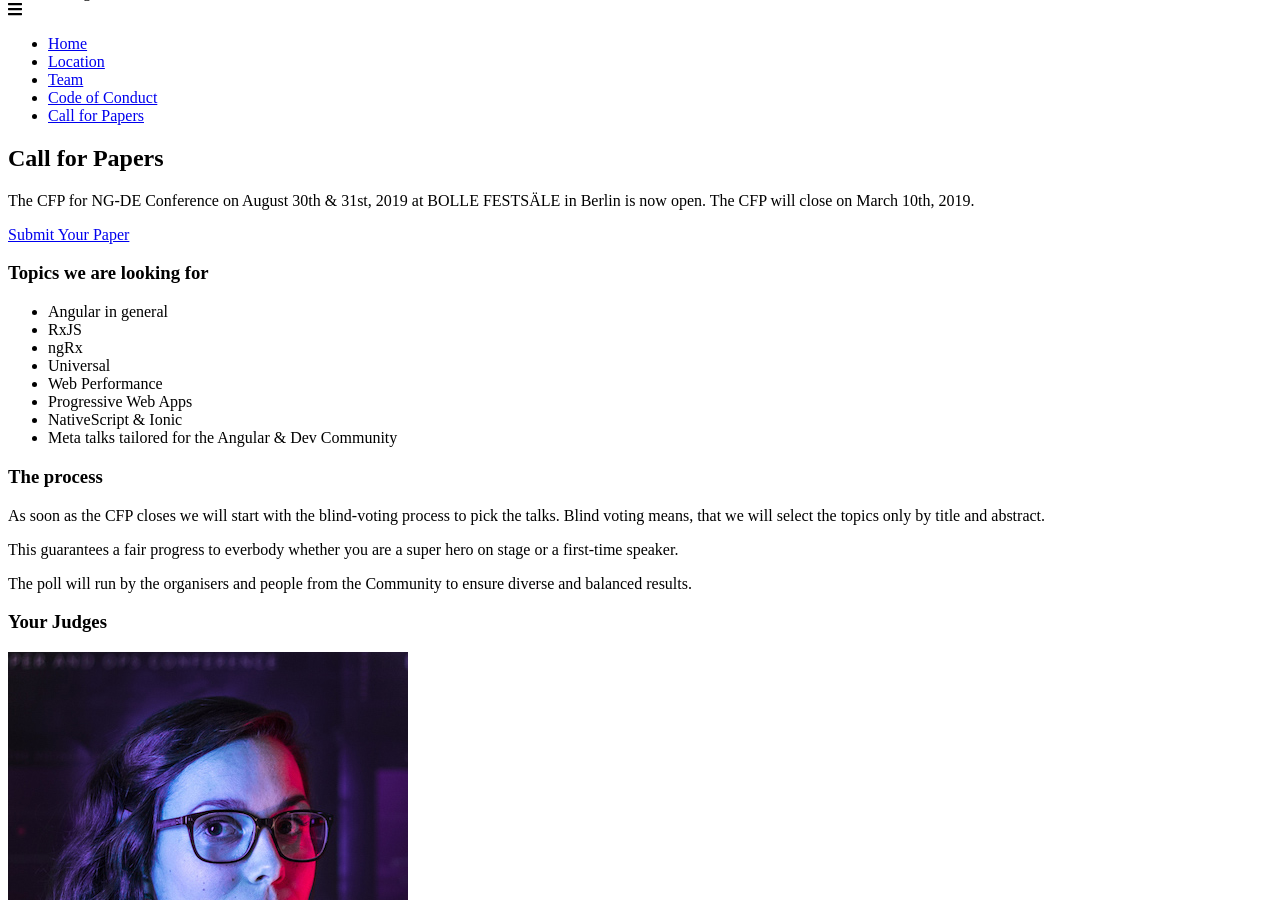
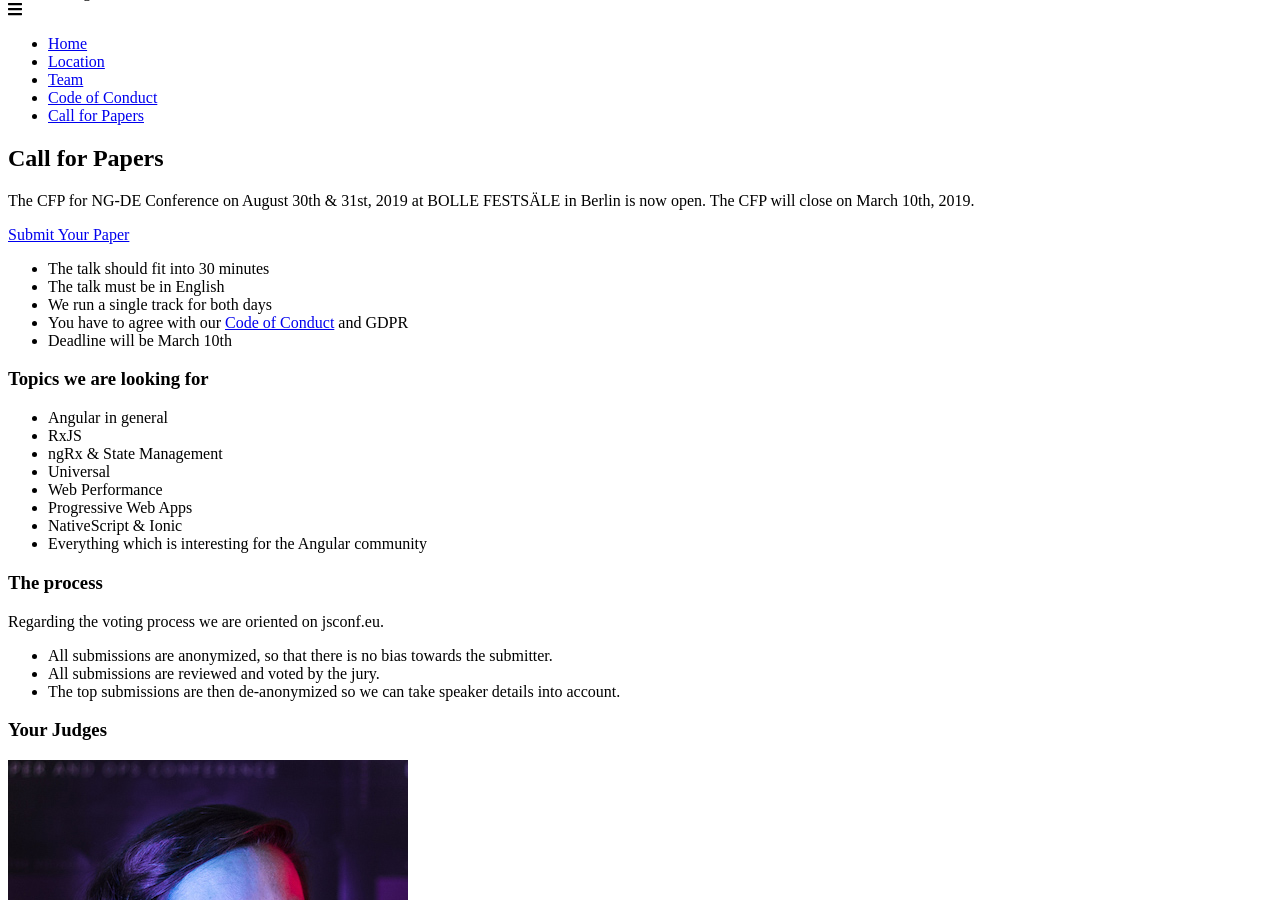
Before and after one commit to ngdeconf/ng-de.org, a Jekyll site: the page built from cfp/index.md, in a window 1280 px wide and 900 px high, scrolled down 368 px. Built offline with Jekyll 4.4.1, drawn with Linux system fonts in a browser that asks for light colours; nearby versions of some CDN libraries; our own code applies the rules of GitHub Pages for plain Markdown files; some of the changed text lies outside the part shown.

Commit message:
chore(cfp) text corrections

```diff
--- a/cfp/index.md
+++ b/cfp/index.md
@@ -17,24 +17,30 @@ The CFP for NG-DE Conference on August 30th & 31st, 2019 at BOLLE FESTSÄLE in B
   </div>
 </div>
 
+- The talk should fit into 30 minutes
+- The talk must be in English
+- We run a single track for both days
+- You have to agree with our [Code of Conduct](/code-of-conduct) and GDPR
+- Deadline will be March 10th
+
 ### Topics we are looking for
 
 - Angular in general
 - RxJS
-- ngRx
+- ngRx & State Management
 - Universal
 - Web Performance
 - Progressive Web Apps
 - NativeScript & Ionic
-- Meta talks tailored for the Angular & Dev Community
+- Everything which is interesting for the Angular community
 
 ### The process
 
-As soon as the CFP closes we will start with the blind-voting process to pick the talks. Blind voting means, that we will select the topics only by title and abstract.
+Regarding the voting process we are oriented on jsconf.eu.
 
-This guarantees a fair progress to everbody whether you are a super hero on stage or a first-time speaker.
-
-The poll will run by the organisers and people from the Community to ensure diverse and balanced results.
+- All submissions are anonymized, so that there is no bias towards the submitter.
+- All submissions are reviewed and voted by the jury.
+- The top submissions are then de-anonymized so we can take speaker details into account.
 
 ### Your Judges
 
@@ -42,11 +48,9 @@ The poll will run by the organisers and people from the Community to ensure dive
 
 ### When your talk get selected
 
-- We will cover travel costs to Berlin and public transportation within the city during your stay. We even arrange a room at the speakers hotel close to the venue.
-  The room will be booked from August 29th to September 1st.
-
-- For sure you won't have to pay to enter the conference and will get a free ticket for both days.
-
+- Travel and accomendation for the conference will be paid.
+- For sure you won't have to pay to enter the conference.
 - We will add your talk, bio and Twitter handle on the website and promote you via our social media accounts, before, during and after the conference.
+- Your talk will be recorded and published on our YouTube channel after the conference.
 
 Do you have any questions? Feel free to get in touch with us [info@ng-de.org](mailto:info@ng-de.org)
```
